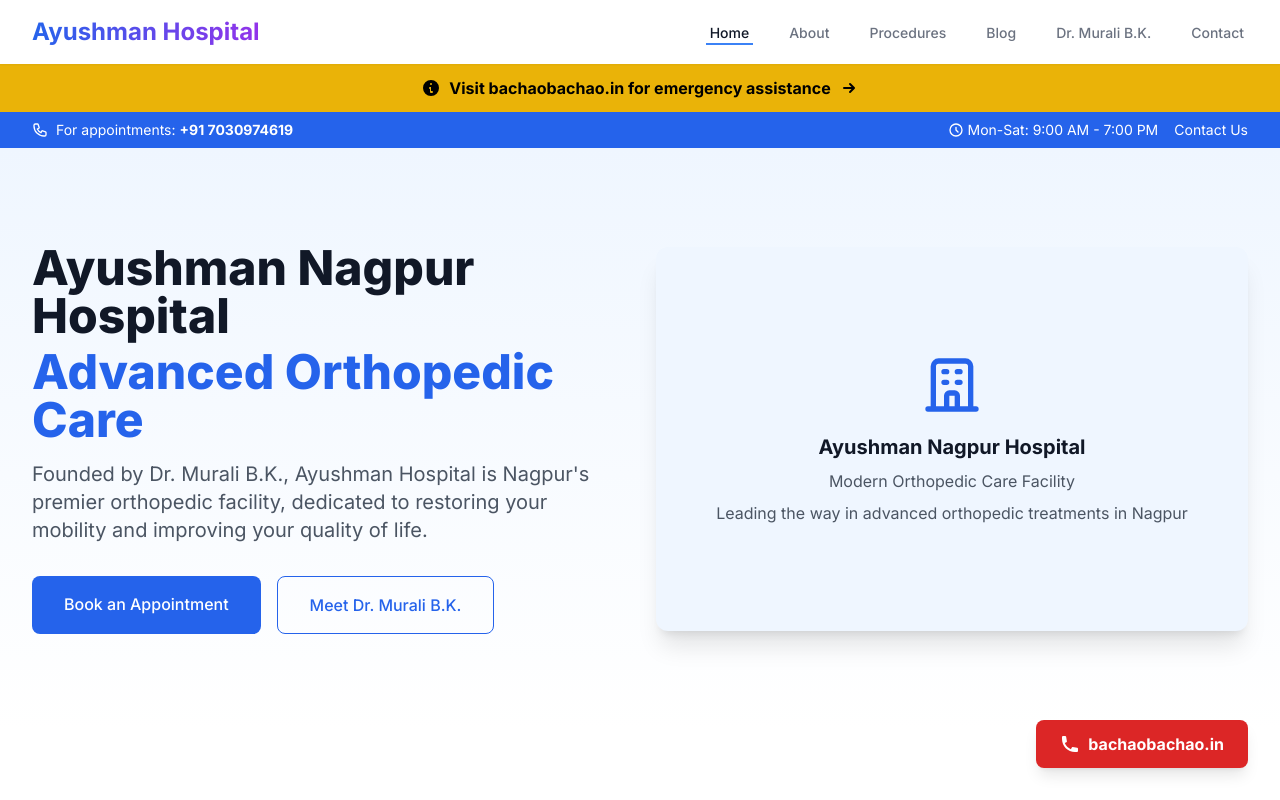
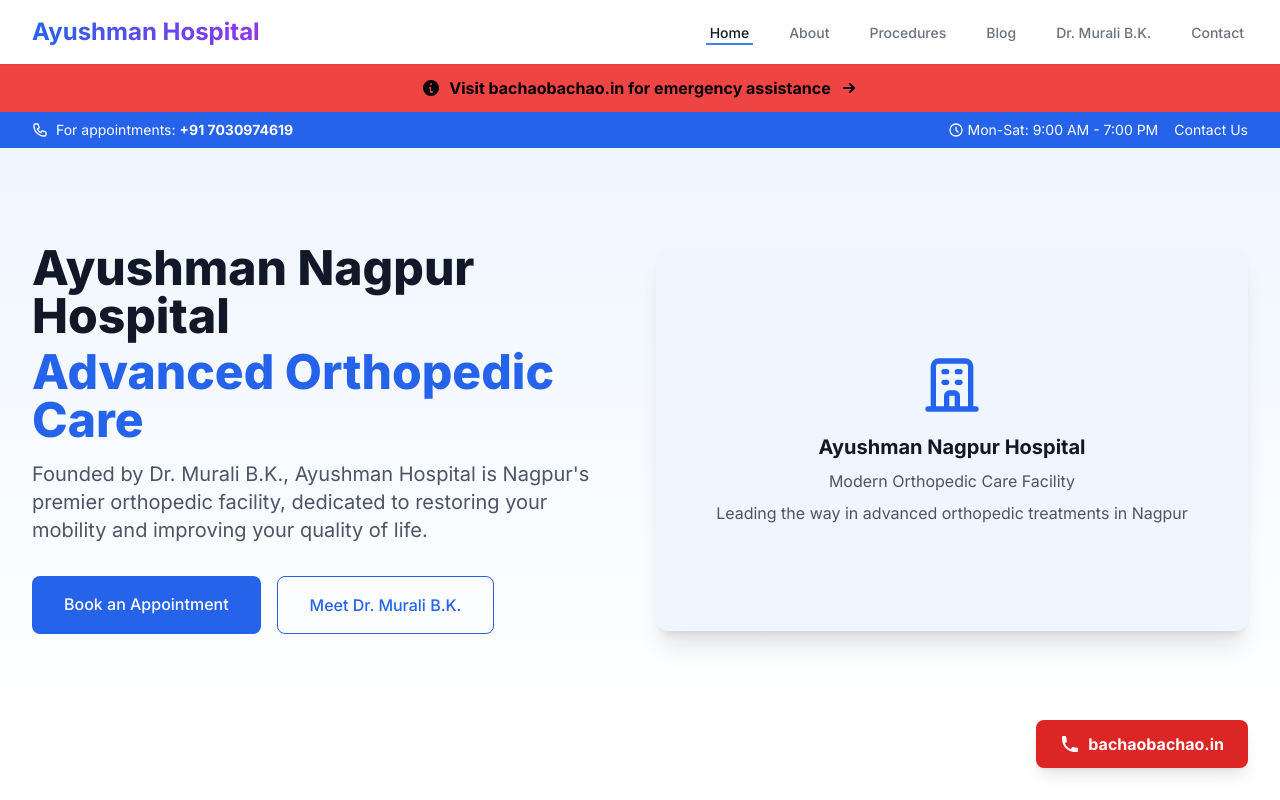
Before and after one commit to chatgptnotes/ayushamnhospitalwebsitenextjs, a Next.js app: page / in a window 1280 px wide. Shown: the top 800 px of the page. Built offline with nearby package versions, Linux system fonts and the light colour scheme.

Commit message:
Update page.tsx

```diff
--- a/app/page.tsx
+++ b/app/page.tsx
@@ -28,7 +28,7 @@ export default function Home() {
       />
       <div className="bg-white dark:bg-gray-900">
         {/* Bachaobachao.in Banner */}
-        <div className="bg-yellow-500 dark:bg-yellow-600 py-3">
+        <div className="bg-red-500 dark:bg-red-600 py-3">
           <div className="max-w-7xl mx-auto px-4 sm:px-6 lg:px-8">
             <div className="flex justify-center items-center">
               <a
```
